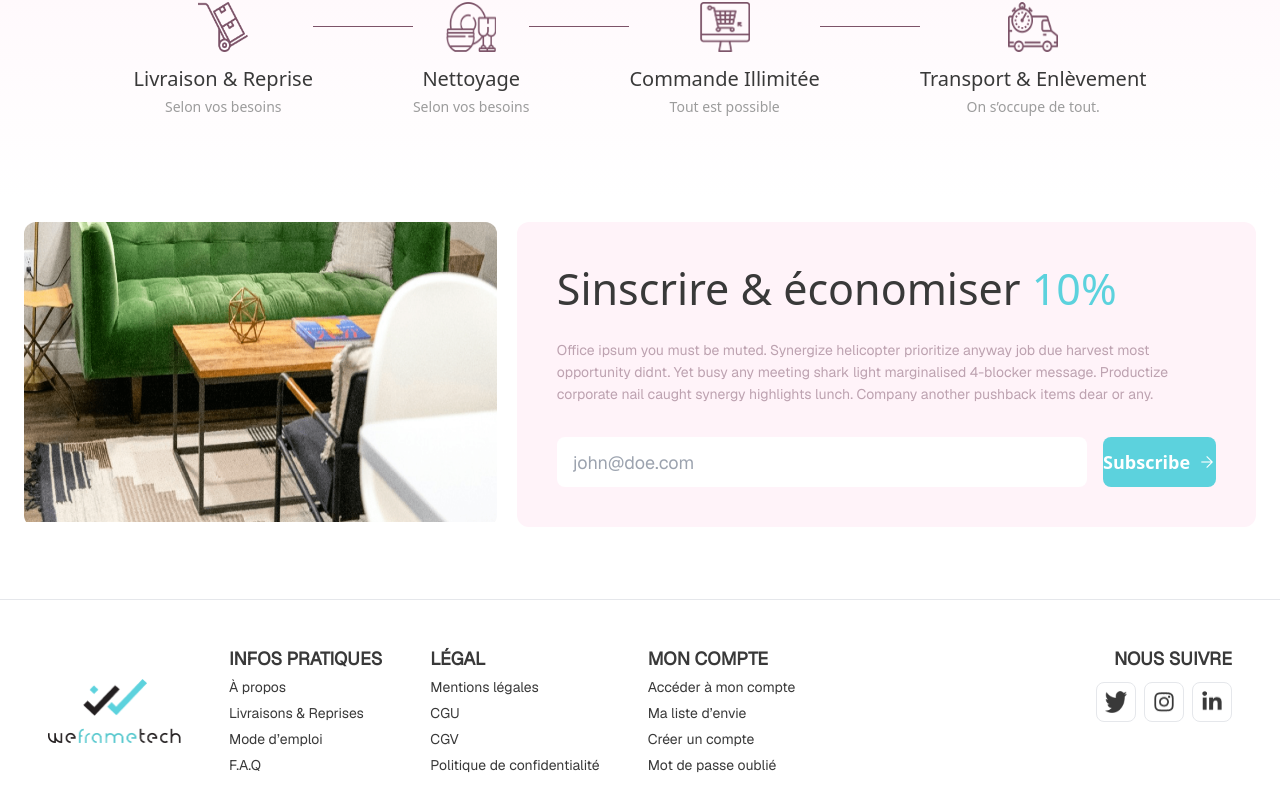
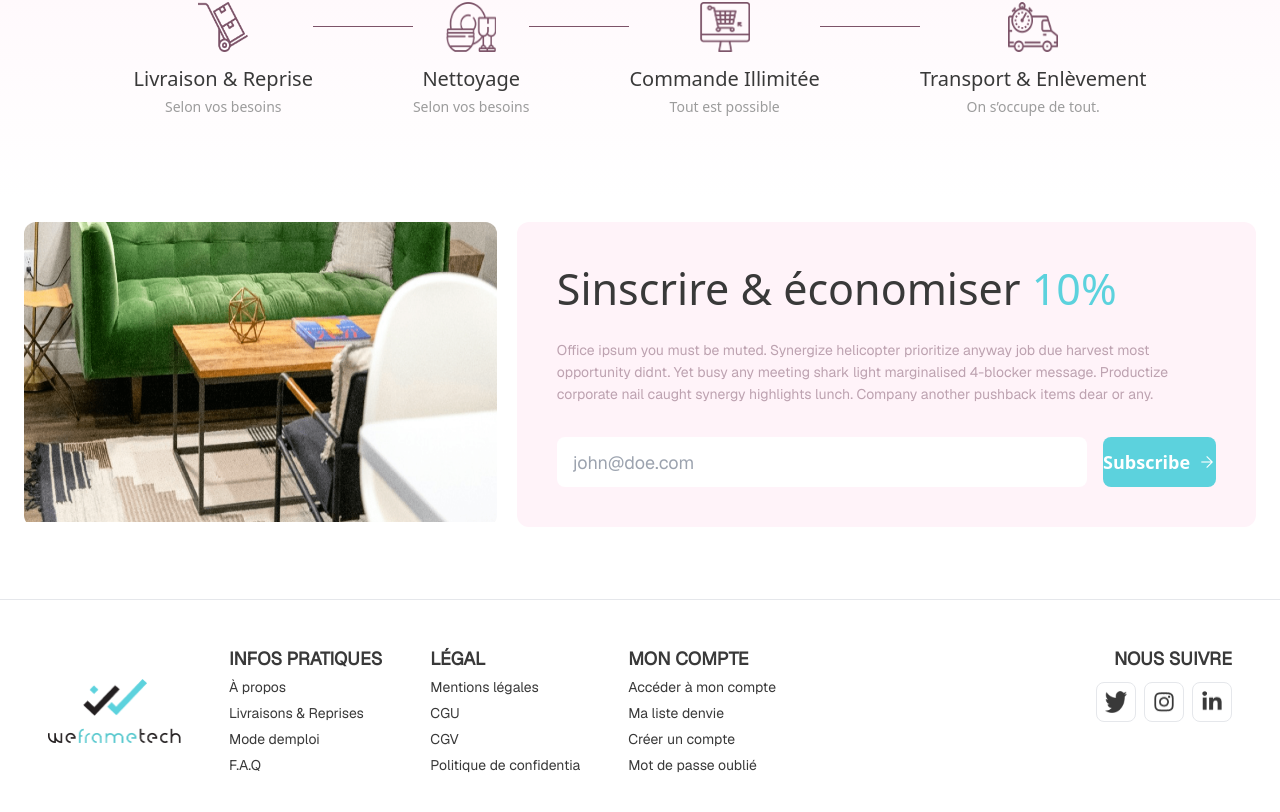
Before and after one commit to Abhiifour/Next-assignment, a Next.js app in the folder next-app/: page / in a window 1280 px wide. Shown: the part 2427-3239 px from the top of the page. Built offline with nearby package versions, Linux system fonts and the light colour scheme; a web font is replaced by a local one.

Commit message:
first update

```diff
--- a/next-app/components/Footer.tsx
+++ b/next-app/components/Footer.tsx
@@ -8,23 +8,23 @@ import linkedinLogo from '@/resource/linkedin-in.png'
 
 // Example static data
 const data = [{
-    title :'INFOS PRATIQUES',
+    title : 'INFOS PRATIQUES',
     link1 : 'À propos',
     link2 : 'Livraisons & Reprises',
-    link3 : 'Mode d’emploi',
+    link3 : 'Mode demploi',
     link4 : 'F.A.Q'
 },
 {
-    title :'LÉGAL',
+    title : 'LÉGAL',
     link1 : 'Mentions légales',
     link2 : 'CGU',
     link3 : 'CGV',
-    link4 : 'Politique de confidentialité'
+    link4 : 'Politique de confidentia'
 },
 {
-    title :'MON COMPTE',
+    title : 'MON COMPTE',
     link1 : 'Accéder à mon compte',
-    link2 : 'Ma liste d’envie',
+    link2 : 'Ma liste denvie',
     link3 : 'Créer un compte',
     link4 : 'Mot de passe oublié'
 }]
@@ -59,8 +59,8 @@ export function Footer(){
              {/* section 1 */}
              {
                 data.map((item)=>(
-                    <div className="flex flex-col gap-2 text-blackText font-geist sm:gap-1" key={item.title}>
-                    <div className="text-[18px] leading-[22px] font-semibold sm:text-[16px] sm:leading-[18px]">{item.title}</div>
+                    <div className="flex flex-col gap-2 text-blackText font-geist sm:gap-1 sm:items-start sm:justify-start" key={item.title}>
+                    <div className="text-[18px] leading-[22px] font-semibold sm:text-[16px] sm:leading-[16px]">{item.title}</div>
                     <div className="text-[14px] leading-[18px] ">{item.link1}</div>
                     <div className="text-[14px] leading-[18px]">{item.link2}</div>
                     <div className="text-[14px] leading-[18px]">{item.link3}</div>
--- a/next-app/components/InputField.tsx
+++ b/next-app/components/InputField.tsx
@@ -9,7 +9,7 @@ import rightArrow from '@/resource/arrow-right.png'
 export function InputField(){
     return (
         <div>
-             <div className="input-box flex items-center font-geist rounded-md sm:max-w-full">
+             <div className="input-box flex items-center font-geist rounded-md sm:hidden">
                 <input type="text" placeholder="Rechercher un produit" className="w-[700px] h-[50px] border-none outline-none bg-bggrey pl-4 text-searchText text-[14px] leading-[21px] "></input>
                 <button type="submit" className="bg-bggrey p-0 border-none outline-none h-[50px] w-[50px] ">
                     <Image
```
